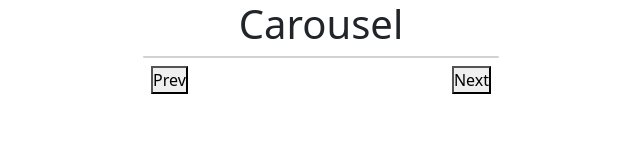
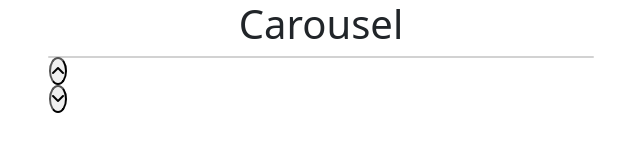
Before and after one commit to robertonesta/js-array-carousel, a plain HTML site: page index.html in a window 1280 px wide. Shown: the whole page, without its empty margins (319-959 px from the left). Drawn offline with nearby package versions, Linux system fonts and the light colour scheme.

Commit message:
substituting the buttons/getting nav pos. absolute

```diff
--- a/assets/css/style.css
+++ b/assets/css/style.css
@@ -4,6 +4,6 @@
     box-sizing: border-box;
 }
 
-.images img:not(.active){
+.carousel img:not(.active){
     display: none;
 }
--- a/index.html
+++ b/index.html
@@ -7,6 +7,7 @@
     <title>javascript Carousel</title>
     <link rel="stylesheet" href="./assets/css/style.css">
     <link href="https://cdn.jsdelivr.net/npm/bootstrap@5.2.3/dist/css/bootstrap.min.css" rel="stylesheet" integrity="sha384-rbsA2VBKQhggwzxH7pPCaAqO46MgnOM80zW1RWuH61DGLwZJEdK2Kadq2F9CUG65" crossorigin="anonymous">
+    <link rel="stylesheet" href="https://cdnjs.cloudflare.com/ajax/libs/font-awesome/6.3.0/css/all.min.css" integrity="sha512-SzlrxWUlpfuzQ+pcUCosxcglQRNAq/DZjVsC0lE40xsADsfeQoEypE+enwcOiGjk/bSuGGKHEyjSoQ1zVisanQ==" crossorigin="anonymous" referrerpolicy="no-referrer" />
 </head>
 <body>
 
@@ -14,22 +15,26 @@
 
     <div class="container">
         <div class="row justify-content-center">
-            <div class="col-4">
+            <div class="col-6">
                 <div class="card">
                     <div class="slider">
-                        <div class="images">
-                            <!-- <img class="img-fluid active" src="./assets/img/01.webp" alt="">
+                        <div class="carousel position-relative">
+                            <!--<img class="img-fluid active" src="./assets/img/01.webp" alt="">
                             <img class="img-fluid" src="./assets/img/02.webp" alt="">
                             <img class="img-fluid" src="./assets/img/03.webp" alt="">
                             <img class="img-fluid" src="./assets/img/04.webp" alt="">
                             <img class="img-fluid" src="./assets/img/05.webp" alt=""> -->
+                            <nav class="d-flex flex-column position-absolute">
+                                <button class="prev rounded-circle">
+                                    <i class="fa-solid fa-angle-up"></i>
+                                </button>
+                                <button class="next rounded-circle">
+                                    <i class="fa-solid fa-angle-down"></i>
+                                </button>
+                            </nav>
                         </div>
                     </div>
                 </div>
-                <nav class="d-flex justify-content-between p-2">
-                    <button class="prev">Prev</button>
-                    <button class="next">Next</button>
-                </nav>
             </div>
         </div>
     </div>
```
